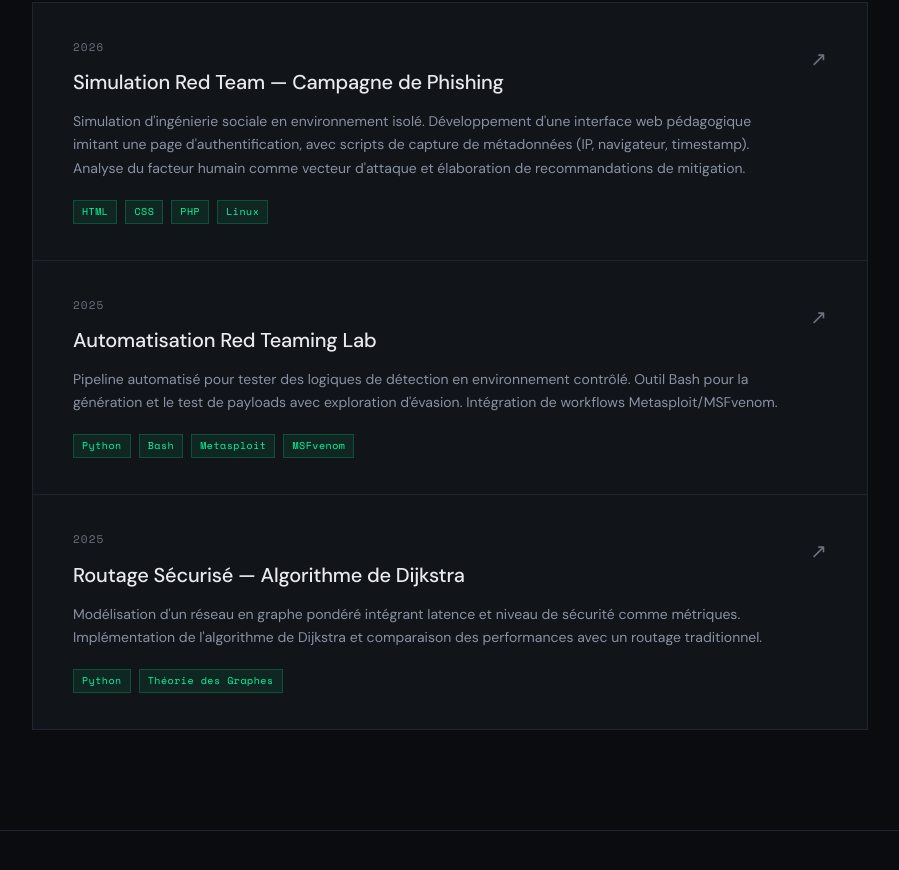
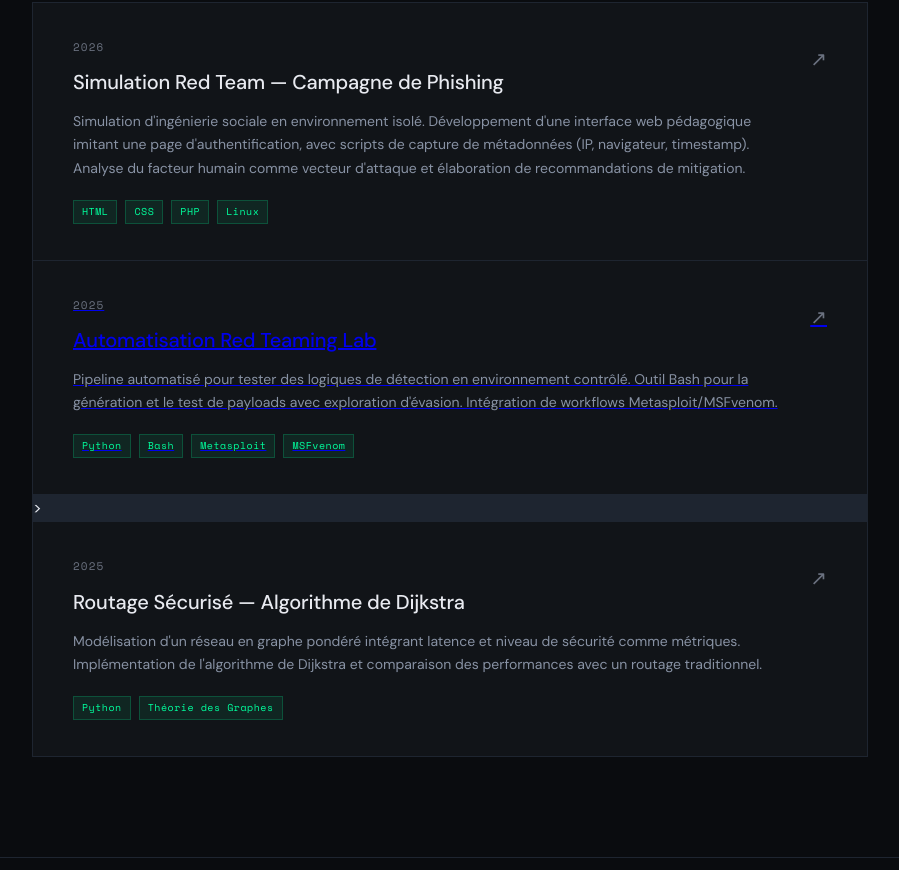
Before and after one commit to elmaataoui-ihssane/portfolio, a plain HTML site: page index.html in a window 1280 px wide. Shown: the part 1836-2706 px from the top of the page, without its empty margins (190-1089 px from the left). Drawn offline with nearby package versions, Linux system fonts and the light colour scheme.

Commit message:
Update index.html

```diff
--- a/index.html
+++ b/index.html
@@ -664,7 +664,8 @@
         <div class="project-arrow">↗</div>
       </div>
 
-      <div class="project-item">
+
+      <a class="project-item" href="https://github.com/elmaataoui-ihssane/REMOTE-ACCESS-CONTROL" target="_blank" rel="noopener noreferrer">
         <div>
           <div class="project-year">2025</div>
           <div class="project-name">Automatisation Red Teaming Lab</div>
@@ -679,7 +680,8 @@
           </div>
         </div>
         <div class="project-arrow">↗</div>
-      </div>
+      </a>
+ >
 
       <div class="project-item">
         <div>
```
